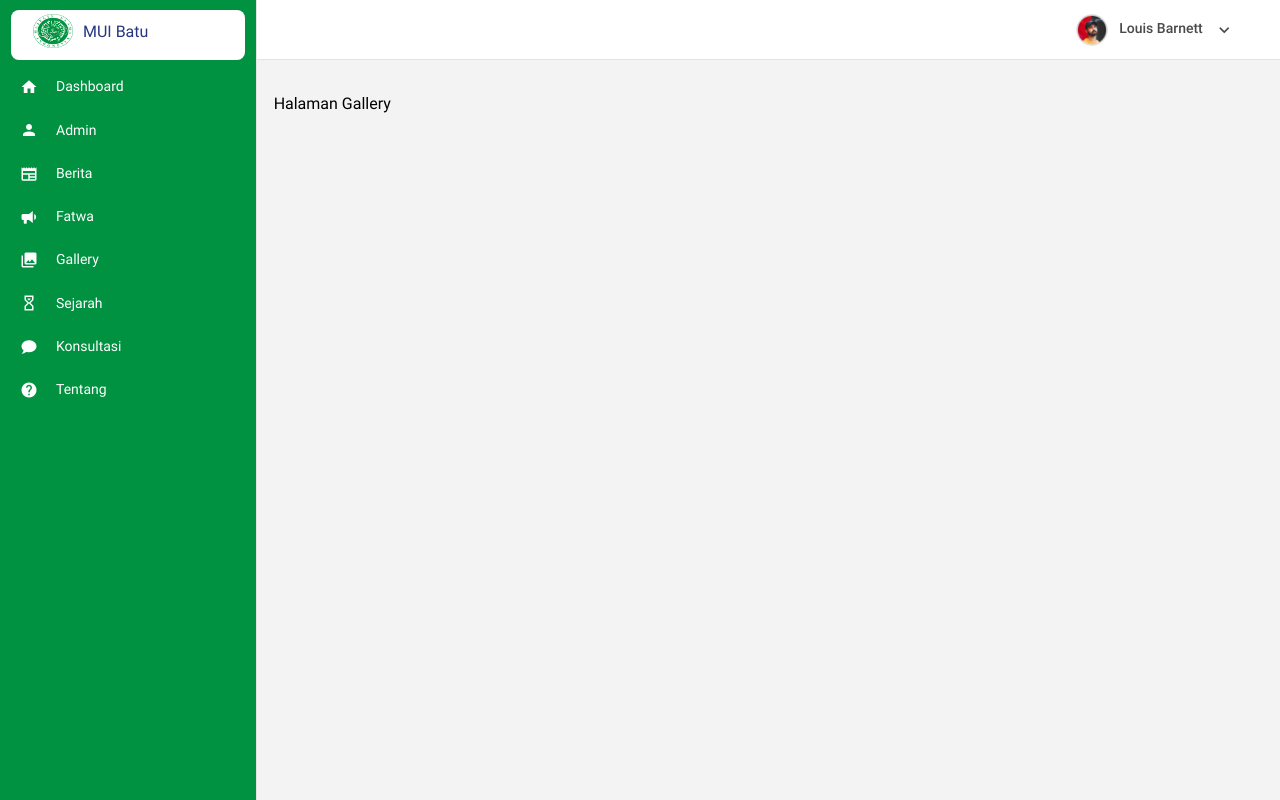
After one commit to andisoer/mui-admin, a Django app: page /gallery/ in a window 1280 px wide. The commit adds this page. Run offline with Django 4.2, Linux system fonts and the light colour scheme; some libraries are stand-ins or nearby versions.

Commit message:
commit pertama

```diff
--- a/muiadmin/muiadmin/urls.py
+++ b/muiadmin/muiadmin/urls.py
@@ -32,8 +32,15 @@ def sejarah(request) :
         'title': title,
     }
     return render(request, 'sejarah.html', konteks)
+def gallery(request) :
+    title = "Gallery"
+    konteks = {
+        'title': title,
+    }
+    return render(request, 'gallery.html', konteks)
 
 urlpatterns = [
     path('dashboard/', index),
     path('sejarah/', sejarah),
+    path('gallery/', gallery),
 ]
--- /dev/null
+++ b/muiadmin/templates/gallery.html
@@ -0,0 +1,8 @@
+{% extends 'index.html' %}
+
+{% load static %}
+
+{% block sejarah %}
+
+<div> Halaman Gallery</div>
+{% endblock %}
--- a/muiadmin/templates/index.html
+++ b/muiadmin/templates/index.html
@@ -83,7 +83,7 @@
               <i class="mdi mdi-bullhorn menu-icon"></i>
               <span class="menu-title">Fatwa</span>
             </a>
-            <a class="nav-link" href="index.html">
+            <a class="nav-link" href="/gallery">
               <i class="mdi mdi-image-multiple menu-icon"></i>
               <span class="menu-title">Gallery</span>
             </a>
```
